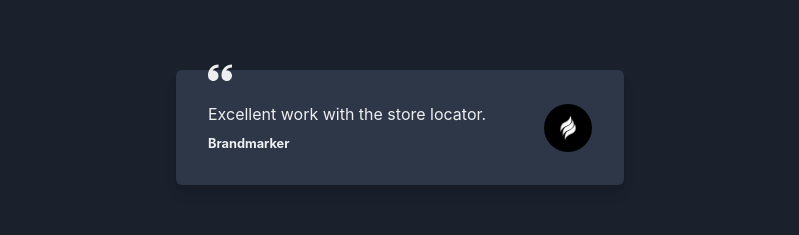
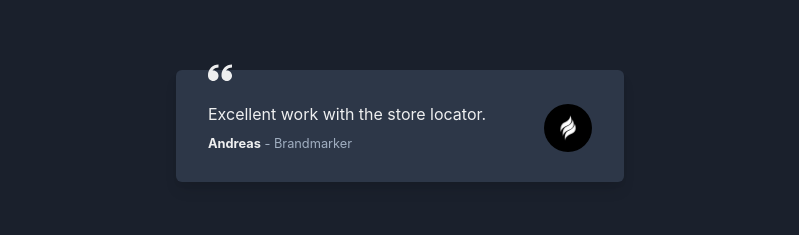
Before and after one commit to fx-ha/fxha.dev, a Next.js app: page / in a window 1280 px wide. Shown: the part 489-724 px from the top of the page, without its empty margins (240-1039 px from the left). Built offline with nearby package versions, Linux system fonts and the light colour scheme.

Commit message:
feat: :sparkles: add name to testimonials (#44)
* feat: :sparkles: add name to testimonials

* fix: :lipstick: improve spacing

```diff
--- a/src/components/Testimonials.tsx
+++ b/src/components/Testimonials.tsx
@@ -41,25 +41,29 @@ const Testimonials = () => {
   const slides = [
     {
       quote: sideshiftQuote,
-      author: 'SideShift.ai',
+      author: 'Blake',
+      company: 'SideShift.ai',
       img: '/images/sideshift.png',
       link: 'https://sideshift.ai/a/discount',
     },
     {
       quote: brandmarkerQuote,
-      author: 'Brandmarker',
+      author: 'Andreas',
+      company: 'Brandmarker',
       img: '/images/brandmarker.jpg',
       link: 'https://www.agentur-brandmarker.de/',
     },
     {
       quote: tacQuote,
-      author: 'Theater am Campus',
+      author: 'Donata',
+      company: 'Theater am Campus',
       img: '/images/tacLogo.png',
       link: 'https://www.theateramcampus.de/',
     },
     {
       quote: sztorcQuote,
-      author: 'Bitcoin Researcher',
+      author: 'Paul',
+      company: 'Bitcoin Researcher',
       img: '/images/twitter.png',
       link: 'https://twitter.com/Truthcoin/status/1368965437275389953',
     },
@@ -88,7 +92,9 @@ const Testimonials = () => {
               <Flex
                 w={{ base: '90%', sm: 'md' }}
                 mx="auto"
-                p={{ base: '3', sm: '8' }}
+                px={{ base: '3', sm: '8' }}
+                pt={{ base: '5', sm: '8' }}
+                pb={{ base: '5', sm: '7' }}
                 bg={isDark ? 'gray.700' : 'gray.50'}
                 shadow="lg"
                 rounded="md"
@@ -106,21 +112,30 @@ const Testimonials = () => {
                 />
 
                 <Flex direction="column">
-                  <Text mb="2">{slide.quote}</Text>
+                  <Text mb="1">{slide.quote}</Text>
 
+                  <Text>
                     <Link
                       isExternal
                       href={slide.link}
+                      title={`Visit ${slide.company}`}
+                      _hover={{ textDecoration: 'none' }}
                       fontSize="0.8rem"
-                    fontWeight="bold"
                     >
+                      <Box as="span" fontWeight="bold">
                         {slide.author}
+                      </Box>
+                      <Box as="span" color={isDark ? 'gray.400' : 'gray.500'}>
+                        {' - '}
+                        {slide.company}
+                      </Box>
                     </Link>
+                  </Text>
                 </Flex>
 
                 <Spacer />
 
-                <Link isExternal href={slide.link} mb={{ base: '2', sm: '0' }}>
+                <Link isExternal href={slide.link} mb={{ base: '3', sm: '0' }}>
                   <Box
                     borderRadius="3xl"
                     overflow="hidden"
```
Lines whose indentation alone changed are shown as unchanged.
